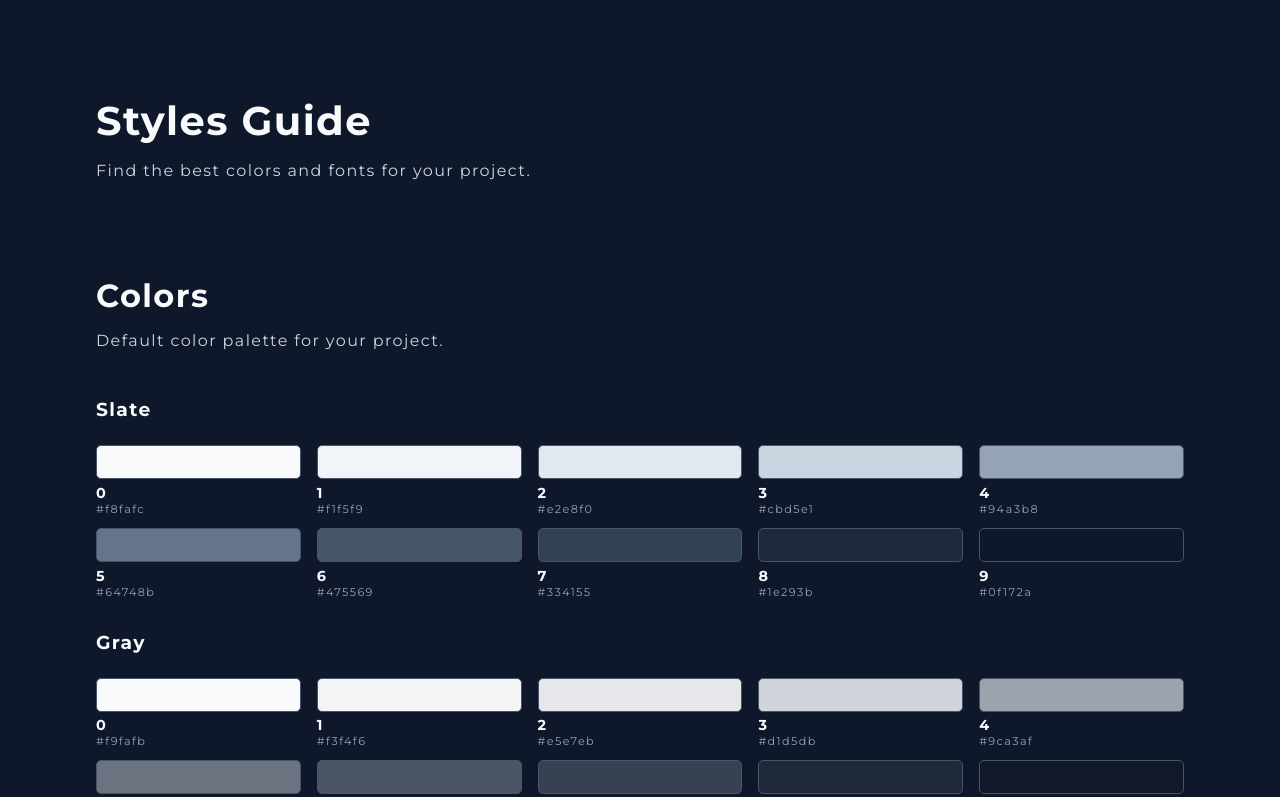
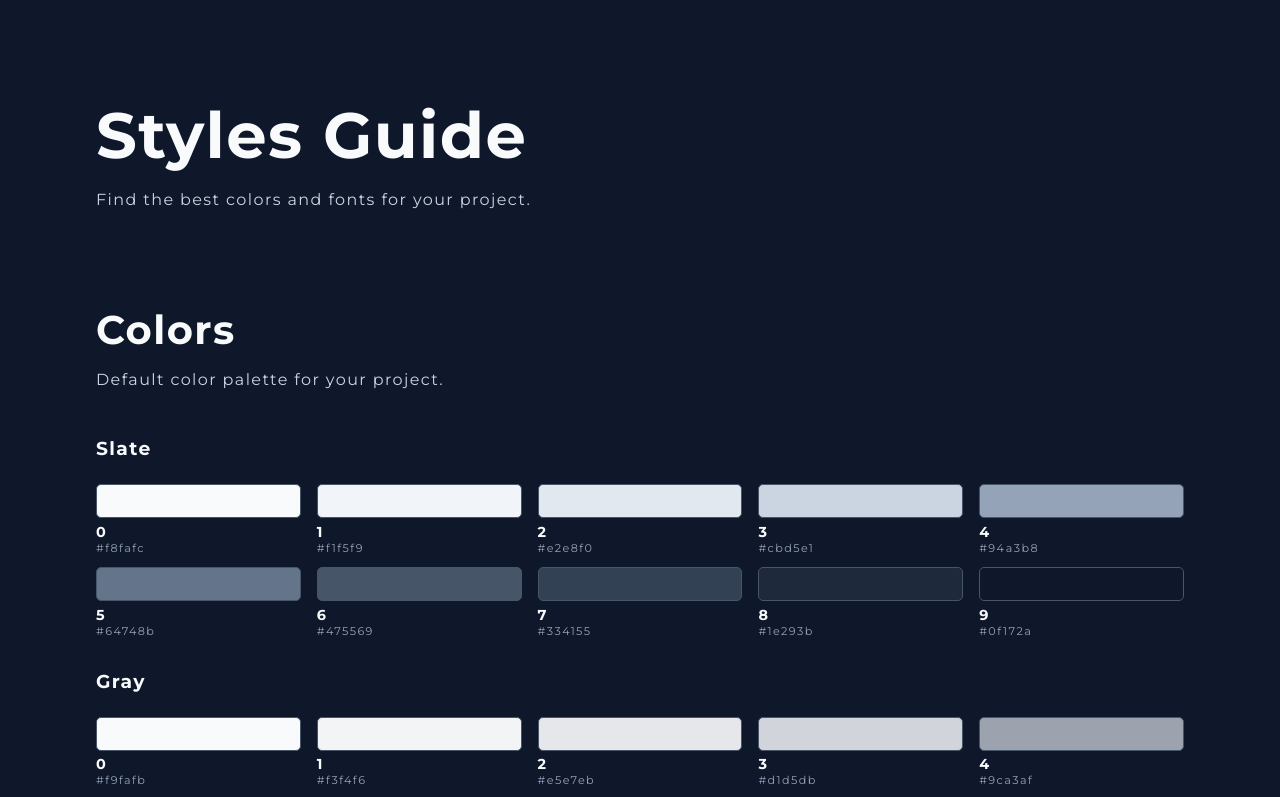
Before and after one commit to NahuelGenchi/styleguide, a React (Create React App) app: page / in a window 1280 px wide. Shown: the top 797 px of the page. Built offline with nearby package versions, Linux system fonts and the light colour scheme.

Commit message:
adding responsiveness to h1 & h2 font-size

```diff
--- a/src/scss/general.scss
+++ b/src/scss/general.scss
@@ -22,11 +22,11 @@ body {
   letter-spacing: 1.4px;
 
   h1 {
-    font-size: 2.5rem;
+    font-size: clamp(2.5rem, 5vw, 5rem)
   }
 
   h2 {
-    font-size: 2rem;
+    font-size: clamp(2rem, 5vw, 2.5rem);
   }
 
   p, span {
```
